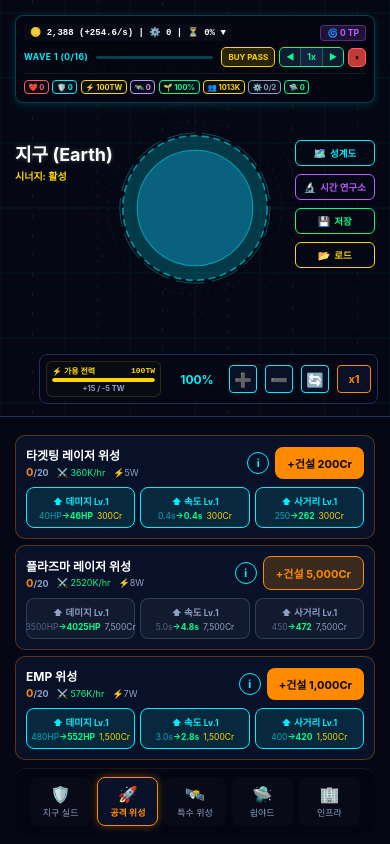
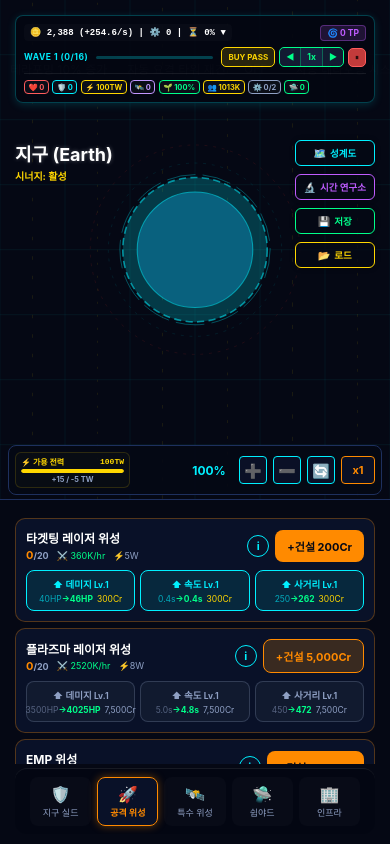
Before and after one commit to cowunclegit/defense_earth, a React Native app: screen /PlanetDetail in a window 390 px wide. Built offline with nearby package versions, Linux system fonts and the light colour scheme.

Commit message:
layout: position map controls as a full-width bar directly above the construction tab and change layout split ratio to 6:4

```diff
--- a/src/game/components/CanvasControls.jsx
+++ b/src/game/components/CanvasControls.jsx
@@ -93,6 +93,8 @@ export default function CanvasControls({ zoom, setZoom, resetZoomPan, purchaseMu
         </Text>
       </View>
 
+      {/* 줌 및 배속 제어 버튼 그룹 */}
+      <View style={styles.zoomControlsRow}>
         <Text style={styles.hudZoomText}>{Math.round(zoom * 100)}%</Text>
         <TouchableOpacity style={styles.hudBtn} onPress={() => setZoom(z => Math.min(3.0, z + 0.15))}>
           <Text style={styles.hudText}>➕</Text>
@@ -112,23 +114,30 @@ export default function CanvasControls({ zoom, setZoom, resetZoomPan, purchaseMu
           </TouchableOpacity>
         )}
       </View>
+    </View>
   );
 }
 
 const styles = StyleSheet.create({
   hudContainer: {
     position: 'absolute',
-    bottom: 12,
-    right: 12,
+    bottom: 4,
+    left: 8,
+    right: 8,
     flexDirection: 'row',
     alignItems: 'center',
-    backgroundColor: 'rgba(5, 8, 20, 0.85)',
+    justifyContent: 'space-between',
+    backgroundColor: 'rgba(5, 8, 20, 0.9)',
     borderRadius: 8,
     borderWidth: 1.5,
     borderColor: '#1e305e',
     padding: 6,
-    gap: 8,
     zIndex: 999,
+  },
+  zoomControlsRow: {
+    flexDirection: 'row',
+    alignItems: 'center',
+    gap: 6,
   },
   hudZoomText: {
     color: '#00f0ff',
--- a/src/screens/PlanetDetailScreen.jsx
+++ b/src/screens/PlanetDetailScreen.jsx
@@ -2144,11 +2144,11 @@ const styles = StyleSheet.create({
     backgroundColor: '#050814',
     ...Platform.select({
       web: {
-        height: '50%',
+        height: '60%',
         width: '100%',
       },
       default: {
-        flex: 0.5,
+        flex: 0.6,
         justifyContent: 'center',
         alignItems: 'center',
       }
@@ -2530,7 +2530,7 @@ const styles = StyleSheet.create({
         flex: 1,
       },
       default: {
-        flex: 0.5,
+        flex: 0.4,
       }
     }),
     marginTop: 8,
```
Lines whose indentation alone changed are shown as unchanged.
